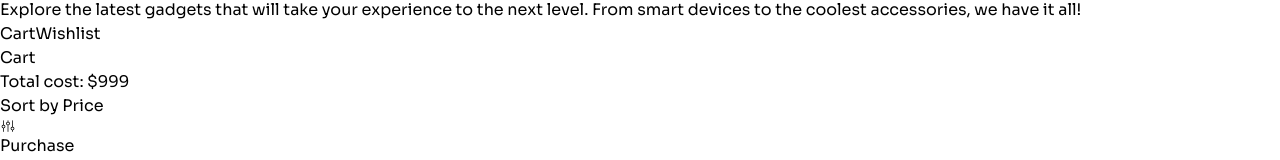
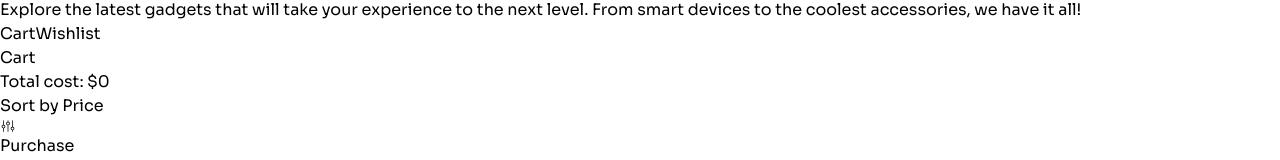
Before and after one commit to fahimprito/gadget-heaven, a React app: page /dashboard in a window 1280 px wide. Shown: the part 338-498 px from the top of the page. Built offline with nearby package versions, Linux system fonts and the light colour scheme; the HTML template or start-up script is replaced by a standard one.

Commit message:
total price set

```diff
--- a/src/components/Cart/Cart.jsx
+++ b/src/components/Cart/Cart.jsx
@@ -1,14 +1,25 @@
 import { NavLink } from "react-router-dom";
 import { PiSlidersLight } from "react-icons/pi";
 import AllCartItem from "../CartItems/AllCartItem";
+import { useContext, useEffect, useState } from "react";
+import { AddToCartItem } from "../layouts/MainLayout";
 
 const Cart = () => {
+    const [cartProduct] = useContext(AddToCartItem);
+    const [totalPrice, setTotalPrice] = useState(0);
+
+    useEffect(() => {
+        const cartPrice = cartProduct.reduce((sum, product) => sum + product.price, 0);
+        setTotalPrice(cartPrice);
+
+    }, [cartProduct])
+
     return (
         <div>
             <div className="flex flex-col sm:flex-row justify-between items-center">
                 <h2 className="text-4xl font-bold">Cart</h2>
                 <div className="flex items-center md:gap-8 gap-2 max-sm:mt-4">
-                    <h3 className="text-lg sm:text-2xl font-bold">Total cost: $999</h3>
+                    <h3 className="text-lg sm:text-2xl font-bold">Total cost: ${totalPrice}</h3>
                     <NavLink
                         className="btn btn-outline text-[#9538E2] hover:bg-[#7e2bc2] hover:border-[#9538E2] font-semibold lg:text-xl rounded-full px-4 sm:px-8">
                         Sort by Price <PiSlidersLight />
--- a/src/components/CartItems/CartItem.jsx
+++ b/src/components/CartItems/CartItem.jsx
@@ -6,7 +6,7 @@ const CartItem = ({ product, handleRemove }) => {
 
     return (
         <div>
-            <div className="flex justify-between max-sm:items-start bg-white rounded-2xl p-4 mb-4">
+            <div className="flex justify-between items-start sm:items-center bg-white rounded-2xl p-4 mb-4">
                 <div className="flex max-sm:flex-col items-center gap-4">
                     <img className="w-36 rounded-2xl object-cover" src={product_image} alt="" />
                     <div className="flex flex-col gap-4">
--- a/src/components/WishItems/WishItem.jsx
+++ b/src/components/WishItems/WishItem.jsx
@@ -7,7 +7,7 @@ const WishItem = ({ product, handleRemove }) => {
 
     return (
         <div>
-            <div className="flex justify-between max-sm:items-start bg-white rounded-2xl p-4 mb-4">
+            <div className="flex justify-between items-start sm:items-center bg-white rounded-2xl p-4 mb-4">
                 <div className="flex max-sm:flex-col items-center gap-4">
                     <img className="w-36 rounded-2xl object-cover" src={product_image} alt="" />
                     <div className="flex flex-col gap-4">
```
